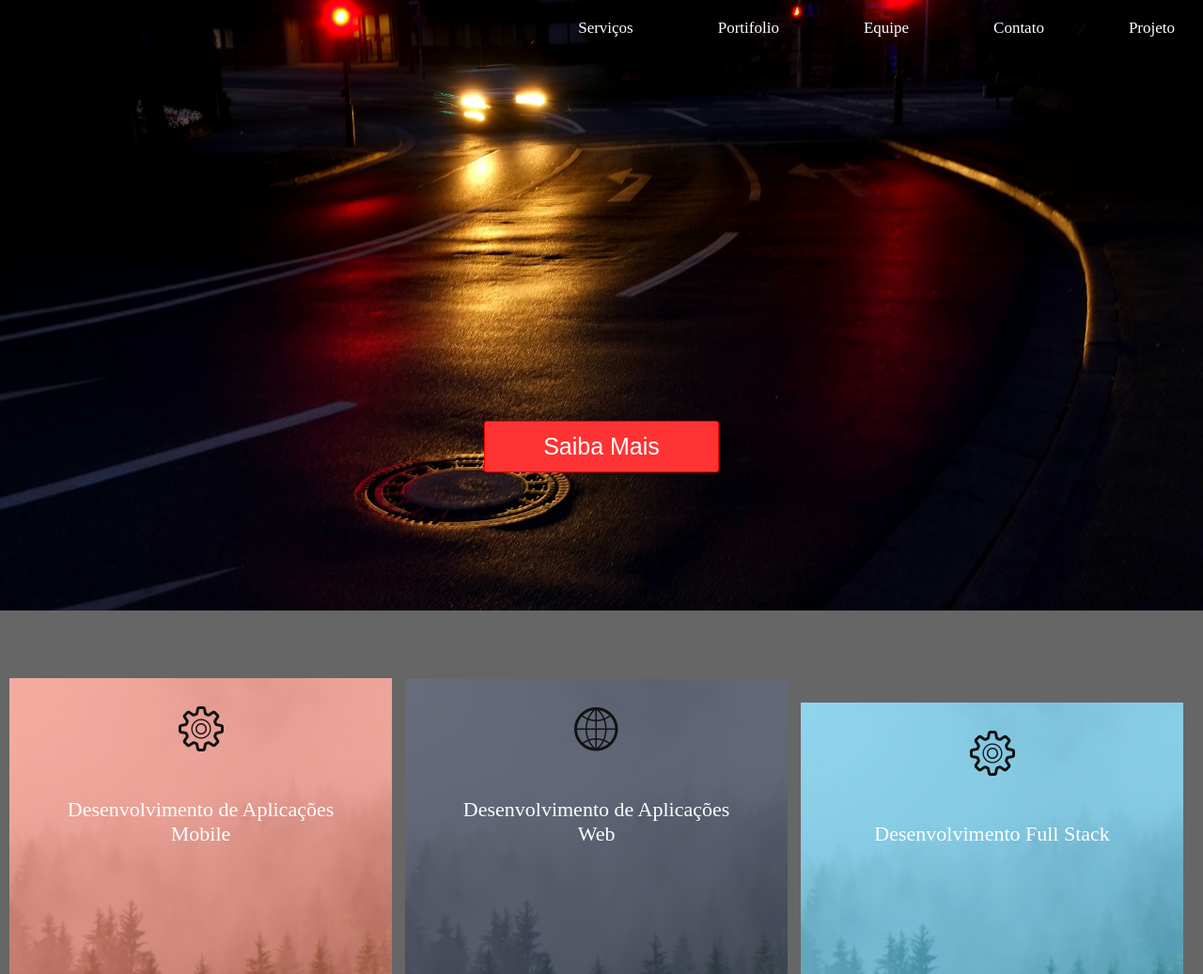
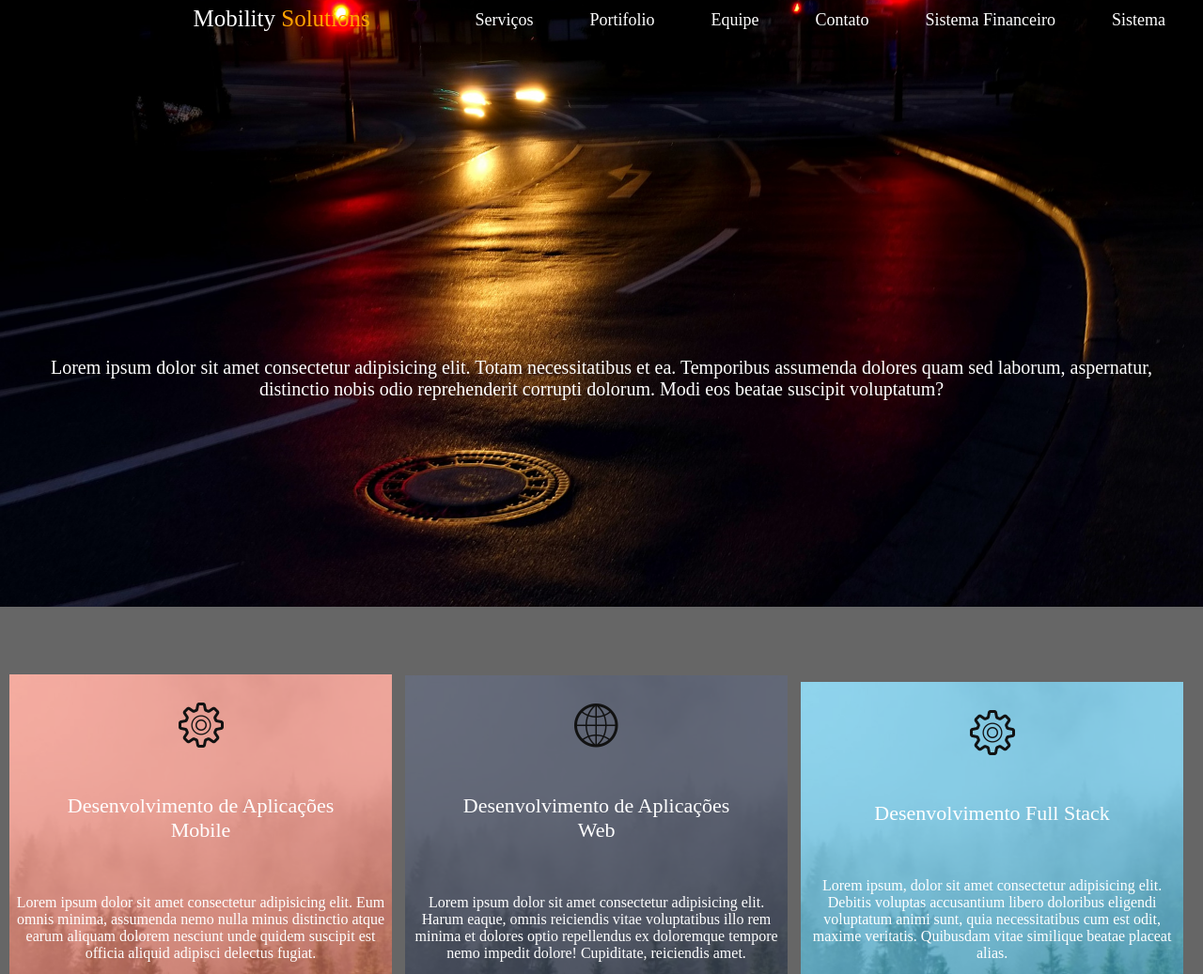
Before and after one commit to fekling/Projeto-Sprint2, a plain HTML site: page site/index.html in a window 1280 px wide. Shown: the top 1037 px of the page at 94% size. Drawn offline with Linux system fonts and the light colour scheme.

Commit message:
Mexendo no menu

```diff
--- a/site/css/style.css
+++ b/site/css/style.css
@@ -9,54 +9,59 @@ body{
     background-color: transparent;
     width: 100%;
     position: fixed;
-    height: 60px;
+    height: 70px;
+    padding-top: 10px;
 }
 #menu ul li{
-    padding-top: 10px;
     display: inline;
     float: right;
-    margin-right: 50px;
+
 }
+
+
 #menu ul li a{
-    padding: 10px 20px;
+    padding: 5px 30px;
     display: inline-block;
     color: white;
     text-decoration: none;
-    font-size: 17px;
+    font-size: 18px;
 }
-#menu ul li a img{
-    width: 90px;
-    float: left;
-    margin-left: -590px;
-    margin-top: -30px;
+#menu ul li  .nomeEmpresa{
+    margin-left: -300px;
+    font-size: 25px;
+    margin-top: -5px;
+}
+.nome{
+    color: orange;
+
+}
+#menu ul li .nomeEmpresa:hover{
+    color: white;
 }
 
+.projeto{
+    margin-right: 50px;
+}
 #menu ul li a:hover{
     color: blue;
 }
 
 #primeiraImg{
     text-align: center;
+    margin-top: -20px;
     background-image: url("../img/fundoHome.jpg");
     background-size: cover;
     height: 650px;
     background-position: center;
 }
-.btn{
-    margin-top: 35%;
-    width: 110px;
-    height: 55px;
-    width: 250px;
-    font-size: 25px;
-    background-color: #FF3333;
-    border: 1px solid red;
+
+.slogan{
     color: white;
-    border-radius: 3px;
+    padding: 30% 30px;
+    margin: 0 auto;
+    font-size: 20px;
 }
-.btn:hover{
-    background-color: #F31D1D;
-    cursor: pointer;
-}
+
 .servicos{
     display: inline-block;
     width: 31.8%;
--- a/site/index.html
+++ b/site/index.html
@@ -10,20 +10,23 @@
 </head>
 
 <body style="background-color: #666666;">
+     <ul class="menuLogo">
+        </ul>
     <div id="menu">
         <ul>
-                <li><a href="login.html">Projeto</a></li>
+            <li><a href="login.html" class="projeto">Sistema</a></li>
+            <li><a href="Financeiro/SIMULADOR FINANCEIRO.html">Sistema Financeiro</a></li>
             <li><a href="#contato">Contato</a></li>
             <li><a href="#equipe">Equipe</a></li>
             <li><a href="#portifolio">Portifolio</a></li>
-            <li><a href="#servicos">Serviços</a></li>
-            <li><a href="#primeiraImg"><img src="#" alt=""></a></li>
+            <li><a href="#servicos" >Serviços</a></li>
+            <li><a href="#primeiraImg" class="nomeEmpresa">Mobility <span class="nome">Solutions</span></a></li>
+
         </ul>
+
     </div>
     <div id="primeiraImg">
-        <div id="logo">
-            <a href="#servicos"> <button type="button" class="btn">Saiba Mais</button></a>
-        </div>
+        <p class="slogan">Lorem ipsum dolor sit amet consectetur adipisicing elit. Totam necessitatibus et ea. Temporibus assumenda dolores quam sed laborum, aspernatur, distinctio nobis odio reprehenderit corrupti dolorum. Modi eos beatae suscipit voluptatum?</p>
     </div><br>
 
     <div id="servicos"><br><br><br>
@@ -32,14 +35,14 @@
             <div id="fundoRoza">
                 <img src="img/icon-um.png" class="imgIcon" alt="">
                 <h4 class="h4">Desenvolvimento de Aplicações Mobile</h4>
-                <p class="p"></p>
+                <p class="p">Lorem ipsum dolor sit amet consectetur adipisicing elit. Eum omnis minima, assumenda nemo nulla minus distinctio atque earum aliquam dolorem nesciunt unde quidem suscipit est officia aliquid adipisci delectus fugiat.</p>
             </div>
         </div>
         <div class="servicos" id="web">
             <div id="fundoPreto">
                 <img src="img/icone-dois.png" class="imgIcon" alt="">
                 <h4 class="h4">Desenvolvimento de Aplicações Web</h4>
-                <p class="p"></p>
+                <p class="p">Lorem ipsum dolor sit amet consectetur adipisicing elit. Harum eaque, omnis reiciendis vitae voluptatibus illo rem minima et dolores optio repellendus ex doloremque tempore nemo impedit dolore! Cupiditate, reiciendis amet.</p>
             </div>
         </div>
 
@@ -47,7 +50,7 @@
             <div id="fundoAzul">
                 <img src="img/icon-um.png" class="imgIcon" alt="">
                 <h4 class="h4">Desenvolvimento Full Stack</h4>
-                <p class="p"></p>
+                <p class="p"> Lorem ipsum, dolor sit amet consectetur adipisicing elit. Debitis voluptas accusantium libero doloribus eligendi voluptatum animi sunt, quia necessitatibus cum est odit, maxime veritatis. Quibusdam vitae similique beatae placeat alias. </p>
             </div>
         </div>
     </div>
@@ -55,13 +58,6 @@
     <div class="portifolio" id="portifolio"><br><br>
         <h4 class="h4port">Portifólio</h4>
         <p class="pport">Algumas Imagens de projetos que nossa empresa ja ou está desenvolvendo</p>
-
-
-
-
-
-
-
     </div>
     <div id="equipe">
         <h4 style="padding-top: 15px;">Equipe</h4>
@@ -91,7 +87,7 @@
         </div>
 
         <div class="equipe">
-            <img class="img" src="img/equipe/bruno.jpeg" alt="">
+            <img class="img" src="" alt="">
             <h4 class="texto">Pedro Miguel</h4>
             <p class="test">Programador</p>
         </div>
```
Also changed, not shown: site/img/logo.png.
